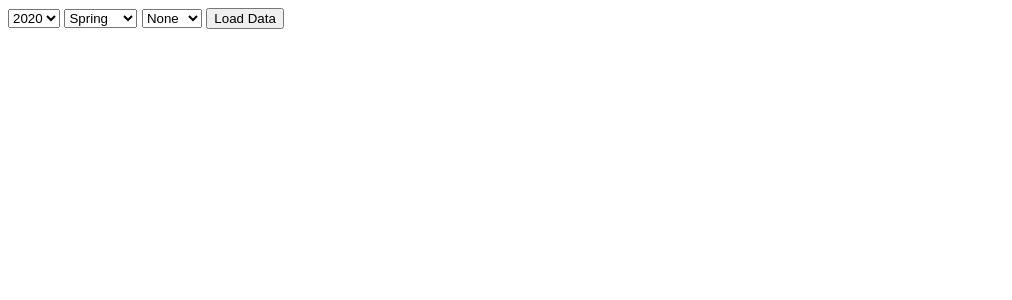
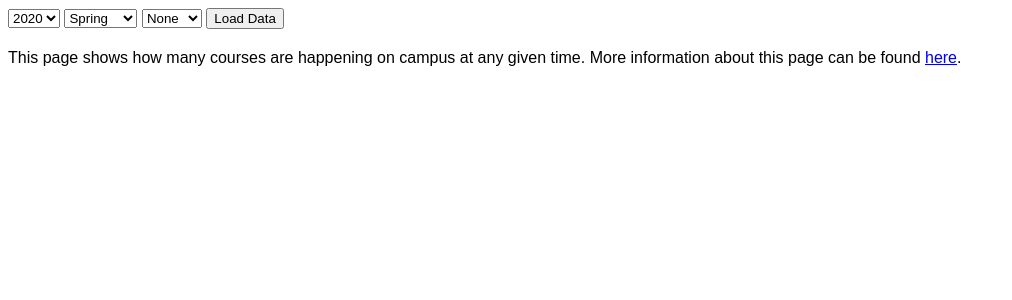
Before and after one commit to langaracpsc/LangaraCoursePlanner, a Flask app: page /utilities/campus in a window 1280 px wide. Shown: the top 300 px of the page, without its empty margins (0-1012 px from the left). Run offline with Flask 3, Linux system fonts and the light colour scheme; a database or web service that is not in the repository returns one stand-in record (values such as "Sample title"); data that the repository does not hold is empty.

Commit message:
add a little bit of info

```diff
--- a/templates/utilities/index.html
+++ b/templates/utilities/index.html
@@ -27,6 +27,8 @@
 
         <button onclick="loadData()">Load Data</button>
     </div>
+    <p>This page shows how many courses are happening on campus at any given time. More information about this page can be found <a href="/about">here</a>.</p>
+
     <div id="grid"></div>
 
     <script src="script.js"></script>
```
